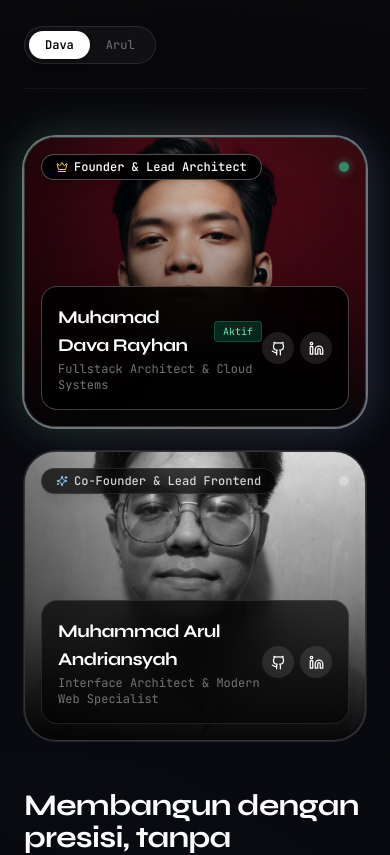
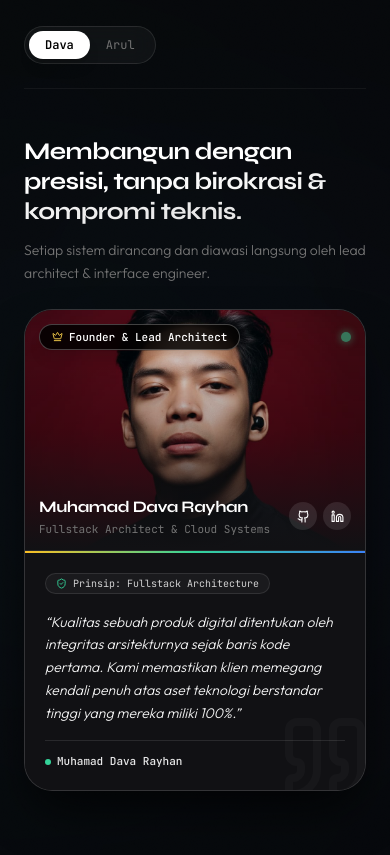
Before and after one commit to Syntax-loft/Web-Company-Profile, a Next.js app: page / in a window 390 px wide. Shown: the part 10742-11597 px from the top of the page. Built offline with nearby package versions, Linux system fonts and the light colour scheme.

Commit message:
fix(mobile): unify leader portrait and quote into single compact frame without scroll

```diff
--- a/components/founder-spotlight.tsx
+++ b/components/founder-spotlight.tsx
@@ -167,8 +167,134 @@ export function FounderSpotlight() {
           </div>
         </div>
 
-        {/* Expansive Full-Section Grid */}
-        <div className="grid grid-cols-1 lg:grid-cols-12 gap-12 lg:gap-16 items-start">
+        {/* MOBILE VIEW (< lg): UNIFIED SINGLE FRAME (PHOTO + QUOTE IN ONE COMPACT SCREEN) */}
+        <div className="lg:hidden space-y-6">
+          <div className="space-y-3">
+            <h2 className="text-2xl sm:text-3xl font-display font-bold text-foreground leading-tight tracking-tight">
+              Membangun dengan presisi,{' '}
+              <span className="text-gradient">
+                tanpa birokrasi &amp; kompromi teknis.
+              </span>
+            </h2>
+            <p className="text-sm text-muted-dark font-light leading-relaxed">
+              Setiap sistem dirancang dan diawasi langsung oleh lead architect &amp; interface engineer.
+            </p>
+          </div>
+
+          {/* Unified Card Container with AnimatePresence */}
+          <AnimatePresence mode="wait">
+            <motion.div
+              key={`mobile-${activeLeader.id}`}
+              initial={{ opacity: 0, y: 12, scale: 0.98 }}
+              animate={{ opacity: 1, y: 0, scale: 1 }}
+              exit={{ opacity: 0, y: -12, scale: 0.98 }}
+              transition={{ duration: 0.3, ease: [0.16, 1, 0.3, 1] }}
+              className="rounded-[1.75rem] overflow-hidden bg-[#111114] border border-white/15 shadow-2xl shadow-black/80"
+            >
+              {/* 1. Upper Photo Frame (~240px) */}
+              <div className="relative w-full h-[240px] sm:h-[270px] overflow-hidden bg-[#141416]">
+                <img
+                  src={activeLeader.image}
+                  alt={`${activeLeader.name} - ${activeLeader.role}`}
+                  onError={() => {
+                    if (activeLeader.id === 'dava') setDavaSrc(activeLeader.fallback)
+                    else setArulSrc(activeLeader.fallback)
+                  }}
+                  className="w-full h-full object-cover object-center"
+                />
+
+                {/* Vignette Overlays */}
+                <div className="absolute inset-0 bg-gradient-to-t from-[#111114] via-black/30 to-transparent pointer-events-none" />
+
+                {/* Top Badge & Pulse */}
+                <div className="absolute top-3.5 left-3.5 right-3.5 flex items-center justify-between pointer-events-none z-10">
+                  <Badge className="bg-black/85 backdrop-blur-md border border-white/25 text-white font-mono text-[11px] px-3 py-1 rounded-full shadow-lg">
+                    {activeLeader.id === 'dava' ? (
+                      <Crown size={11} className="mr-1.5 text-amber-300 inline" />
+                    ) : (
+                      <Sparkles size={11} className="mr-1.5 text-blue-300 inline" />
+                    )}
+                    {activeLeader.badgeText}
+                  </Badge>
+                  <span className="w-2.5 h-2.5 rounded-full bg-emerald-400 animate-pulse shadow-[0_0_8px_#34d399]" />
+                </div>
+
+                {/* Bottom Photo Metadata Bar */}
+                <div className="absolute bottom-3 left-3.5 right-3.5 flex items-center justify-between z-10">
+                  <div>
+                    <h3 className="text-base sm:text-lg font-display font-bold text-white tracking-tight">
+                      {activeLeader.name}
+                    </h3>
+                    <p className="text-[11px] font-mono text-muted-dark mt-0.5">
+                      {activeLeader.focus}
+                    </p>
+                  </div>
+                  <div className="flex items-center gap-1.5">
+                    <a
+                      href={activeLeader.github}
+                      target="_blank"
+                      rel="noreferrer"
+                      className="w-7 h-7 rounded-lg bg-white/10 text-white flex items-center justify-center transition-colors"
+                      aria-label={`GitHub profile ${activeLeader.name}`}
+                    >
+                      <Github size={13} />
+                    </a>
+                    <a
+                      href={activeLeader.linkedin}
+                      target="_blank"
+                      rel="noreferrer"
+                      className="w-7 h-7 rounded-lg bg-white/10 text-white flex items-center justify-center transition-colors"
+                      aria-label={`LinkedIn profile ${activeLeader.name}`}
+                    >
+                      <Linkedin size={13} />
+                    </a>
+                  </div>
+                </div>
+              </div>
+
+              {/* 2. Lower Quote Section (Directly Connected in Same Card) */}
+              <div className="p-5 sm:p-6 relative overflow-hidden bg-[#111114] border-t border-white/10">
+                {/* Accent Top Line */}
+                <div
+                  className={`absolute top-0 left-0 right-0 h-[2px] bg-gradient-to-r ${
+                    activeLeader.id === 'dava'
+                      ? 'from-amber-400 via-emerald-400 to-blue-500'
+                      : 'from-blue-400 via-teal-400 to-indigo-500'
+                  }`}
+                />
+
+                <Quote
+                  className="absolute -right-2 -bottom-4 w-24 h-24 text-white/[0.025] pointer-events-none"
+                  aria-hidden
+                />
+
+                <div className="relative z-10 space-y-4">
+                  <div className="inline-flex items-center gap-1.5 px-2.5 py-0.5 rounded-full bg-white/[0.04] border border-white/10 text-[10px] font-mono text-white/80">
+                    <ShieldCheck size={11} className="text-emerald-400" />
+                    <span>Prinsip: {activeLeader.specialtyPill}</span>
+                  </div>
+
+                  <p className="text-sm sm:text-base text-foreground/95 italic font-light leading-relaxed">
+                    &ldquo;{activeLeader.quote}&rdquo;
+                  </p>
+
+                  <div className="pt-3 border-t border-white/10 flex items-center justify-between text-[11px] font-mono">
+                    <span className="text-white/90 font-medium flex items-center gap-1.5">
+                      <span className="w-1.5 h-1.5 rounded-full bg-emerald-400" />
+                      {activeLeader.attribution.split('//')[0]?.trim()}
+                    </span>
+                    <span className="text-muted-dark hidden sm:inline">
+                      {activeLeader.tagline}
+                    </span>
+                  </div>
+                </div>
+              </div>
+            </motion.div>
+          </AnimatePresence>
+        </div>
+
+        {/* DESKTOP VIEW (>= lg): EXPANSIVE 2-COLUMN GRID */}
+        <div className="hidden lg:grid lg:grid-cols-12 gap-12 lg:gap-16 items-start">
 
           {/* LEFT: Interactive Leadership Cards (5 Columns) */}
           <div className="lg:col-span-5 space-y-6">
```
